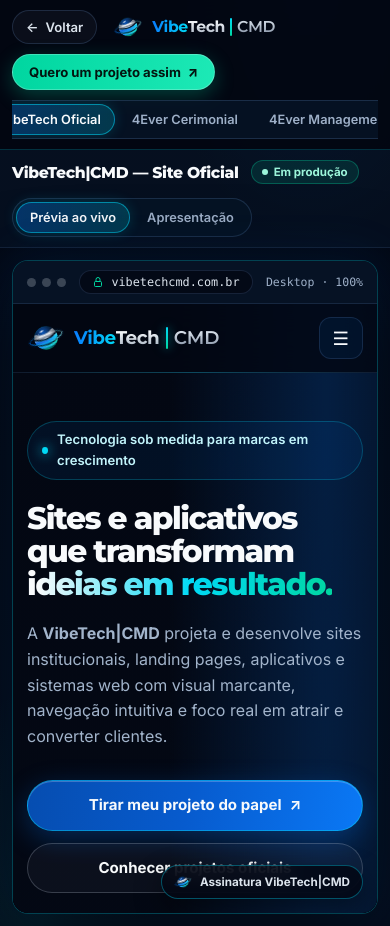
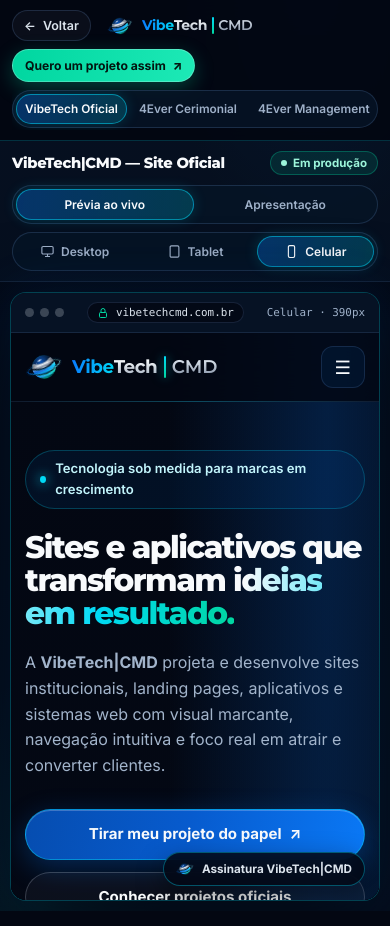
Before and after one commit to VibeTech-CMD/VIBETECH, a plain HTML site: page preview.html in a window 390 px wide. Drawn offline with Linux system fonts and the light colour scheme; no server answers.

Commit message:
fix: libera todos os controles (Desktop/Tablet/Celular e Previa/Apresentacao) na Sala de Demonstracao no celular

```diff
--- a/scripts/preview.js
+++ b/scripts/preview.js
@@ -171,6 +171,32 @@
     if (wmBadge) wmBadge.classList.toggle('is-hidden', !mustProtect);
   }
 
+  function applyIframeScale() {
+    if (!previewIframe || !previewIframe.parentElement) return;
+    const containerWidth = previewIframe.parentElement.clientWidth;
+    if (!containerWidth) return;
+
+    const targetWidths = {
+      desktop: 1280,
+      tablet: 820,
+      mobile: 390
+    };
+    const targetW = targetWidths[currentViewport] || 1280;
+
+    // Se a tela do visitante (ex.: celular) for menor que o dispositivo escolhido,
+    // escala proporcionalmente para mostrar o layout real de Desktop ou Tablet no telefone.
+    if (currentViewport !== 'mobile' && containerWidth < targetW) {
+      const scale = containerWidth / targetW;
+      previewIframe.style.width = `${targetW}px`;
+      previewIframe.style.height = `${(100 / scale).toFixed(2)}%`;
+      previewIframe.style.transform = `scale(${scale.toFixed(4)})`;
+    } else {
+      previewIframe.style.width = '100%';
+      previewIframe.style.height = '100%';
+      previewIframe.style.transform = 'none';
+    }
+  }
+
   function setViewport(vp) {
     currentViewport = vp;
     if (deviceFrame) {
@@ -179,9 +205,9 @@
       if (vp === 'mobile') deviceFrame.classList.add('vp-mobile');
     }
     const labels = {
-      desktop: 'Desktop · 100%',
+      desktop: 'Desktop · 1280px',
       tablet: 'Tablet · 820px',
-      mobile: 'Celular · 405px'
+      mobile: 'Celular · 390px'
     };
     if (chromeVpLabel) chromeVpLabel.textContent = labels[vp] || labels.desktop;
 
@@ -190,6 +216,8 @@
       btn.classList.toggle('active', isActive);
       btn.setAttribute('aria-pressed', String(isActive));
     });
+
+    requestAnimationFrame(applyIframeScale);
   }
 
   function setViewMode(mode) {
@@ -316,9 +344,11 @@
   const params = new URLSearchParams(window.location.search);
   const initialProject = params.get('projeto') || 'vibetech';
   const initialMode = params.get('modo');
-  setViewport('desktop');
+  const defaultVp = window.innerWidth <= 680 ? 'mobile' : 'desktop';
+  setViewport(defaultVp);
   loadProject(initialProject, false);
   if (initialMode === 'case' || initialMode === 'live') {
     setViewMode(initialMode);
   }
+  window.addEventListener('resize', applyIframeScale, { passive: true });
 })();
--- a/styles/preview.css
+++ b/styles/preview.css
@@ -332,15 +332,18 @@ button { font-family: inherit; cursor: pointer; }
   position: relative;
   flex: 1;
   width: 100%;
+  overflow: hidden;
   background: #030712;
 }
 .iframe-viewport iframe {
   position: absolute;
-  inset: 0;
+  top: 0;
+  left: 0;
   width: 100%;
   height: 100%;
   border: 0;
   background: #030712;
+  transform-origin: top left;
 }
 
 /* Marca d'água suave opcional (pointer-events: none para não travar a navegação!) */
@@ -657,13 +660,32 @@ button { font-family: inherit; cursor: pointer; }
 @media (max-width: 960px) {
   .case-hero { grid-template-columns: 1fr; }
   .case-grid { grid-template-columns: 1fr; }
-  .bar-center { order: 3; width: 100%; justify-content: center; overflow-x: auto; }
+  .bar-center { order: 3; width: 100%; justify-content: center; overflow-x: auto; -webkit-overflow-scrolling: touch; }
 }
 @media (max-width: 680px) {
-  .studio-bar { padding: 10px 12px; gap: 10px; }
-  .studio-badge, .vp-group { display: none; }
-  .project-subbar { padding: 10px 12px; }
-  .studio-stage { padding: 12px; }
-  .device-frame { height: calc(100dvh - 190px); min-height: 460px; border-radius: 16px; }
+  .studio-bar { padding: 10px 12px; gap: 8px; }
+  .studio-badge { display: none; }
+  .bar-brand .wm { font-size: .88rem; }
+  .bar-brand img { width: 26px; height: 26px; }
+  .back-btn { padding: 7px 11px; font-size: .78rem; }
+  .cta-wa { padding: 8px 12px; font-size: .76rem; }
+  .bar-center { justify-content: flex-start; padding-bottom: 2px; }
+  .bar-center .segmented { width: 100%; justify-content: space-between; }
+  .bar-center .seg-btn { flex: 1; justify-content: center; padding: 7px 8px; font-size: .74rem; }
+
+  .project-subbar { padding: 10px 12px; gap: 10px; }
+  .project-subbar-info { width: 100%; justify-content: space-between; }
+  .project-subbar h1 { font-size: .92rem; }
+  .project-subbar-controls { width: 100%; gap: 8px; }
+  .project-subbar-controls .segmented { width: 100%; justify-content: space-between; }
+  .project-subbar-controls .seg-btn { flex: 1; justify-content: center; padding: 7px 8px; font-size: .75rem; }
+  .protection-pill { width: 100%; justify-content: center; }
+
+  .studio-stage { padding: 10px; }
+  .device-frame { height: calc(100dvh - 235px); min-height: 460px; border-radius: 16px; }
+  .device-frame.vp-tablet,
+  .device-frame.vp-mobile { max-width: 100%; border-radius: 16px; border-width: 1px; }
+  .chrome-address { font-size: .68rem; padding: 3px 9px; }
+  .chrome-vp-label { font-size: .68rem; }
   .e4-hero-box { grid-template-columns: 1fr; }
 }
```
